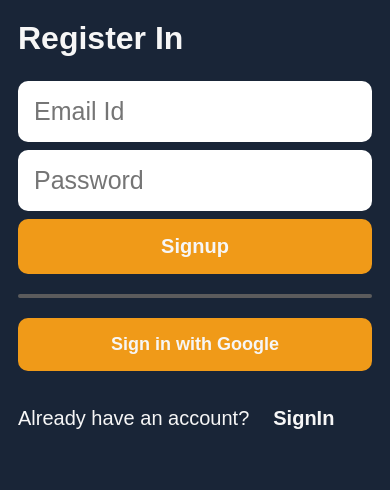
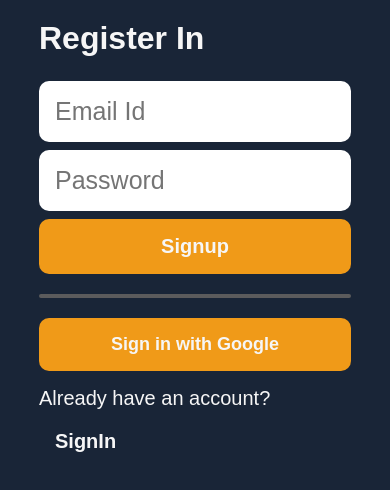
Before and after one commit to veeresh-27/shmart, a React (Create React App) app: page /registration in a window 390 px wide. Shown: the top 490 px of the page. Built offline with nearby package versions, Linux system fonts and the light colour scheme; no server answers.

Commit message:
title changed

```diff
--- a/public/index.html
+++ b/public/index.html
@@ -24,7 +24,7 @@
       work correctly both with client-side routing and a non-root public URL.
       Learn how to configure a non-root public URL by running `npm run build`.
     -->
-    <title>React App</title>
+    <title>Shmart</title>
   </head>
   <body>
     <noscript>You need to enable JavaScript to run this app.</noscript>
--- a/src/components/Login/Login.css
+++ b/src/components/Login/Login.css
@@ -103,6 +103,6 @@ hr.login-hr{
 }
 @media screen and (max-width: 640px){
     .login{
-        width: 100%;
+        width: 80%;
     }
 }
--- a/src/components/Register/register.css
+++ b/src/components/Register/register.css
@@ -109,6 +109,6 @@ hr.register-hr{
 
 @media screen and (max-width: 640px){
     .register{
-        width: 100%;
+        width: 80%;
     }
 }
```
